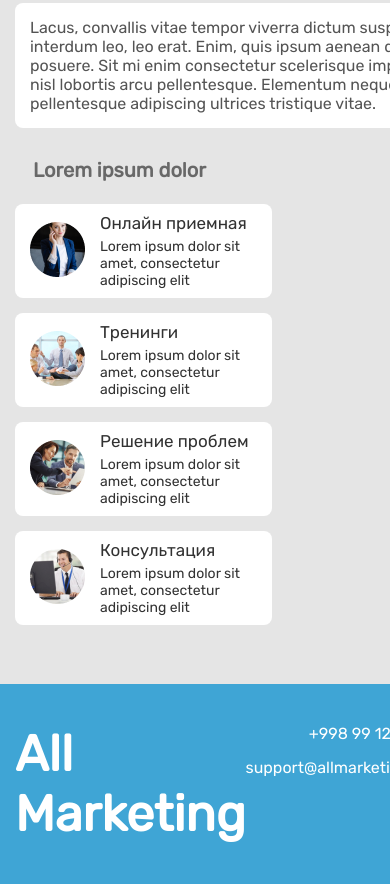
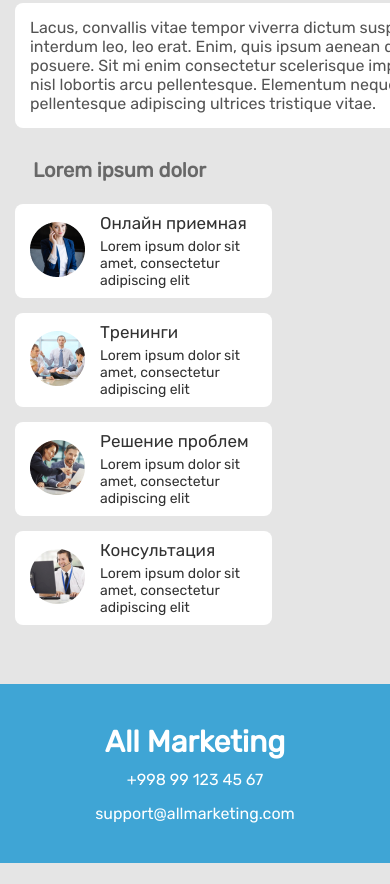
Before and after one commit to mobpsychooo/BlueMark, a plain HTML site: page index.html in a window 390 px wide. Shown: the part 2696-3580 px from the top of the page. After the commit the page ends 3559 px from the top, so only its background shows below. Drawn offline with Linux system fonts and the light colour scheme.

Commit message:
almost optimized

```diff
--- a/css/footer.css
+++ b/css/footer.css
@@ -33,3 +33,17 @@
 .contacts__link:hover{
     font-weight: 700;
 }
+
+@media screen and (max-width:426px) {
+    .logo__marketing{
+        font-size: 30px;
+        padding-bottom: 10px;
+    }
+    .footer__wrap{
+        flex-direction: column;
+        align-items: center;
+    }
+    .contacts{
+        align-items: center;
+    }
+}
--- a/css/header.css
+++ b/css/header.css
@@ -46,3 +46,8 @@
         gap: 20px;
     }
 }
+@media screen and (max-width:322px) {
+    .header__nav{
+        gap: 1px;
+    }
+}
--- a/css/services.css
+++ b/css/services.css
@@ -73,8 +73,10 @@
     .services__wrap{
         flex-direction: column;
     }
+}
 
-    .services__cards{
+@media screen and (max-width:860px) {
+    .news__list{
 
     }
 }
```
